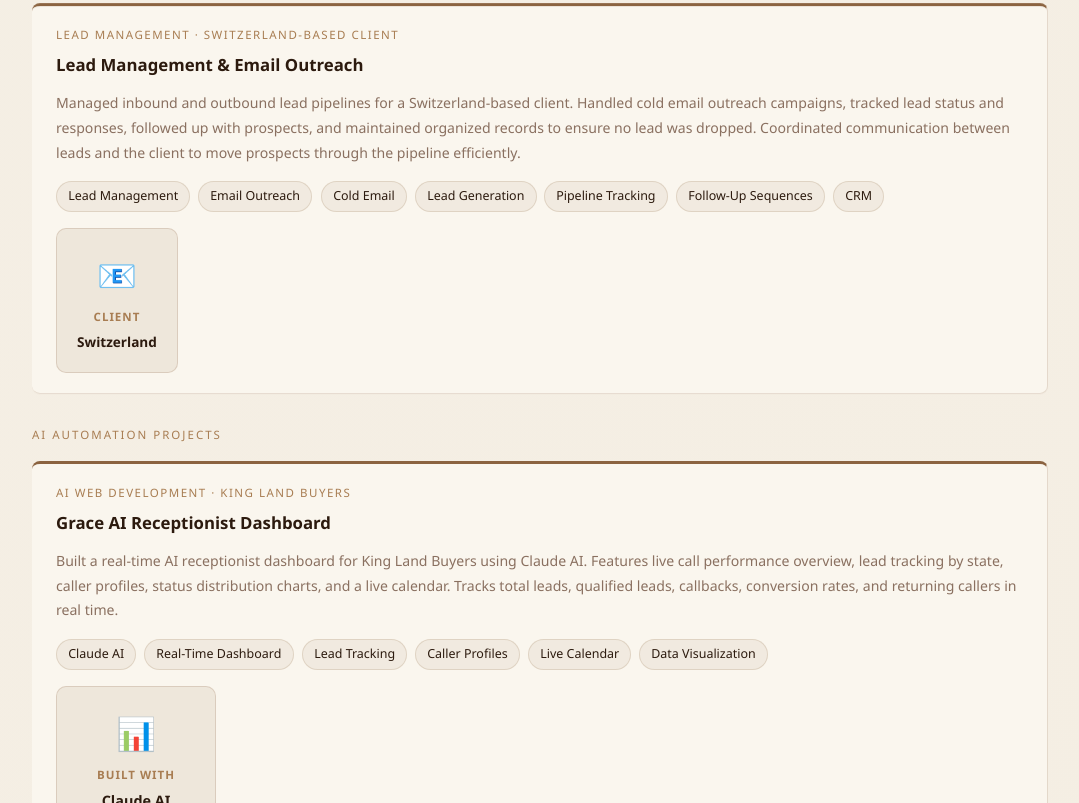
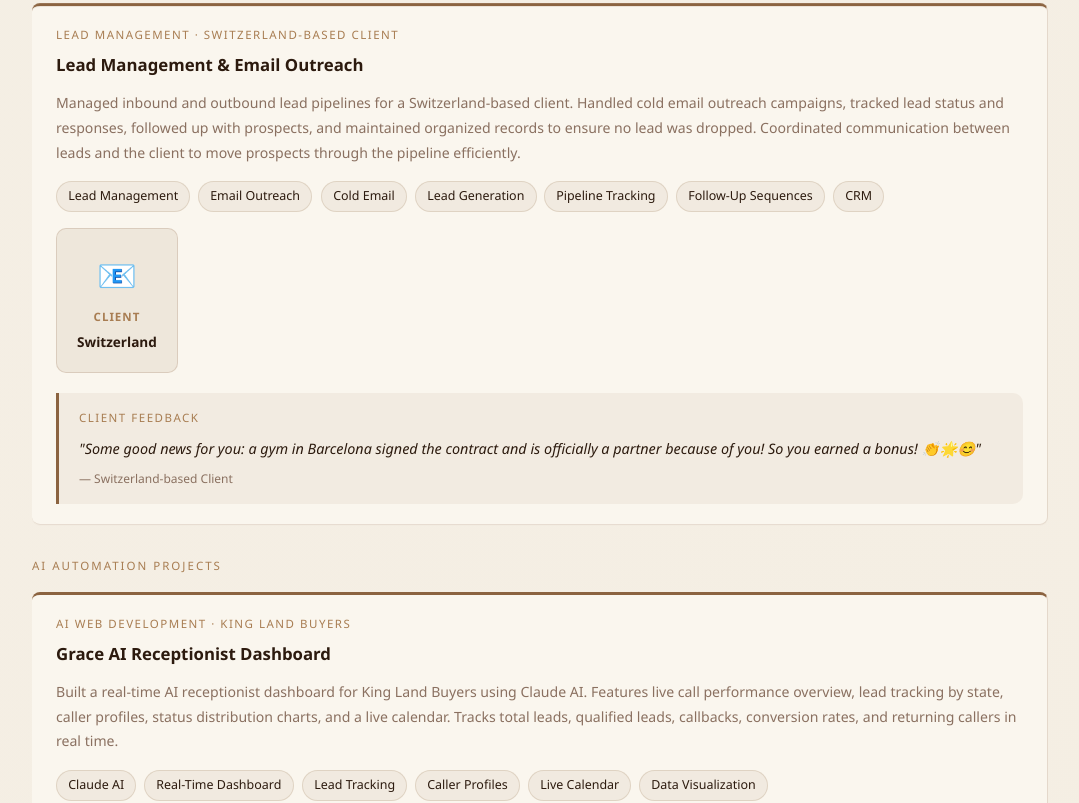
Before and after one commit to jennysantos2456-dev/jenny-portfolio, a plain HTML site: page index.html in a window 1280 px wide. Shown: the part 7433-8236 px from the top of the page, without its empty margins (100-1179 px from the left). Drawn offline with Linux system fonts and the light colour scheme.

Commit message:
Add client feedback quote to lead management section
Co-Authored-By: Claude Sonnet 4.6 <noreply@anthropic.com>

```diff
--- a/index.html
+++ b/index.html
@@ -1969,6 +1969,12 @@
                     <div style="font-size:0.85rem; font-weight:700; margin-top:0.25rem;">Switzerland</div>
                 </div>
             </div>
+            <!-- Client feedback -->
+            <div style="margin-top:1.25rem; background:rgba(139,99,64,0.07); border-left:3px solid var(--accent); border-radius:0 10px 10px 0; padding:1rem 1.25rem;">
+                <div style="font-size:0.72rem; text-transform:uppercase; letter-spacing:1.5px; color:var(--accent-light); margin-bottom:0.5rem;">Client Feedback</div>
+                <p style="color:var(--text); font-size:0.9rem; line-height:1.75; font-style:italic; margin-bottom:0.5rem;">"Some good news for you: a gym in Barcelona signed the contract and is officially a partner because of you! So you earned a bonus! 👏🌟😊"</p>
+                <div style="font-size:0.75rem; color:var(--muted);">— Switzerland-based Client</div>
+            </div>
         </div>
 
         <div style="font-size:0.72rem; text-transform:uppercase; letter-spacing:2px; color:var(--accent-light); margin:2rem 0 1rem;">AI Automation Projects</div>
```
